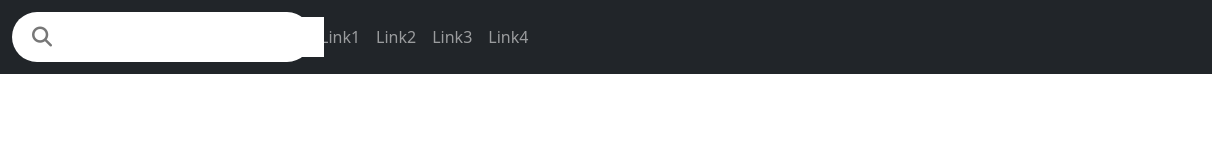
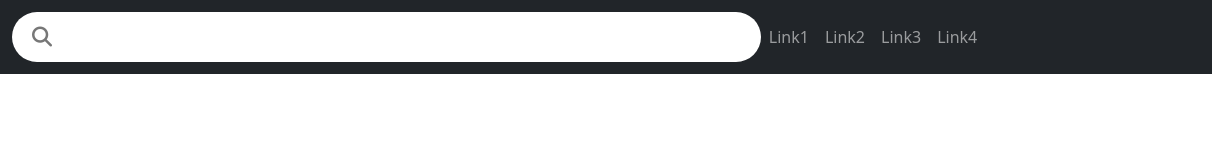
Before and after one commit to k-nautresurrect/ContestNotifier, a plain HTML site: page index.html in a window 1280 px wide. Shown: the full height of the page, 68-1280 px from the left. Drawn offline with nearby package versions, Linux system fonts and the light colour scheme.

Commit message:
update styles.css

```diff
--- a/css/styles.css
+++ b/css/styles.css
@@ -7,7 +7,7 @@
 }
 
 .box {
-  width: 300px;
+  width: 60%;
   height: 50px;
   background-color: white;
   border-radius: 30px;
@@ -28,7 +28,7 @@
   outline: none;
   font-size: 18px;
   padding-left: 10px;
-  width: 300px;
+  width: 60%;
   overflow: hidden;
 }
 i {
```
